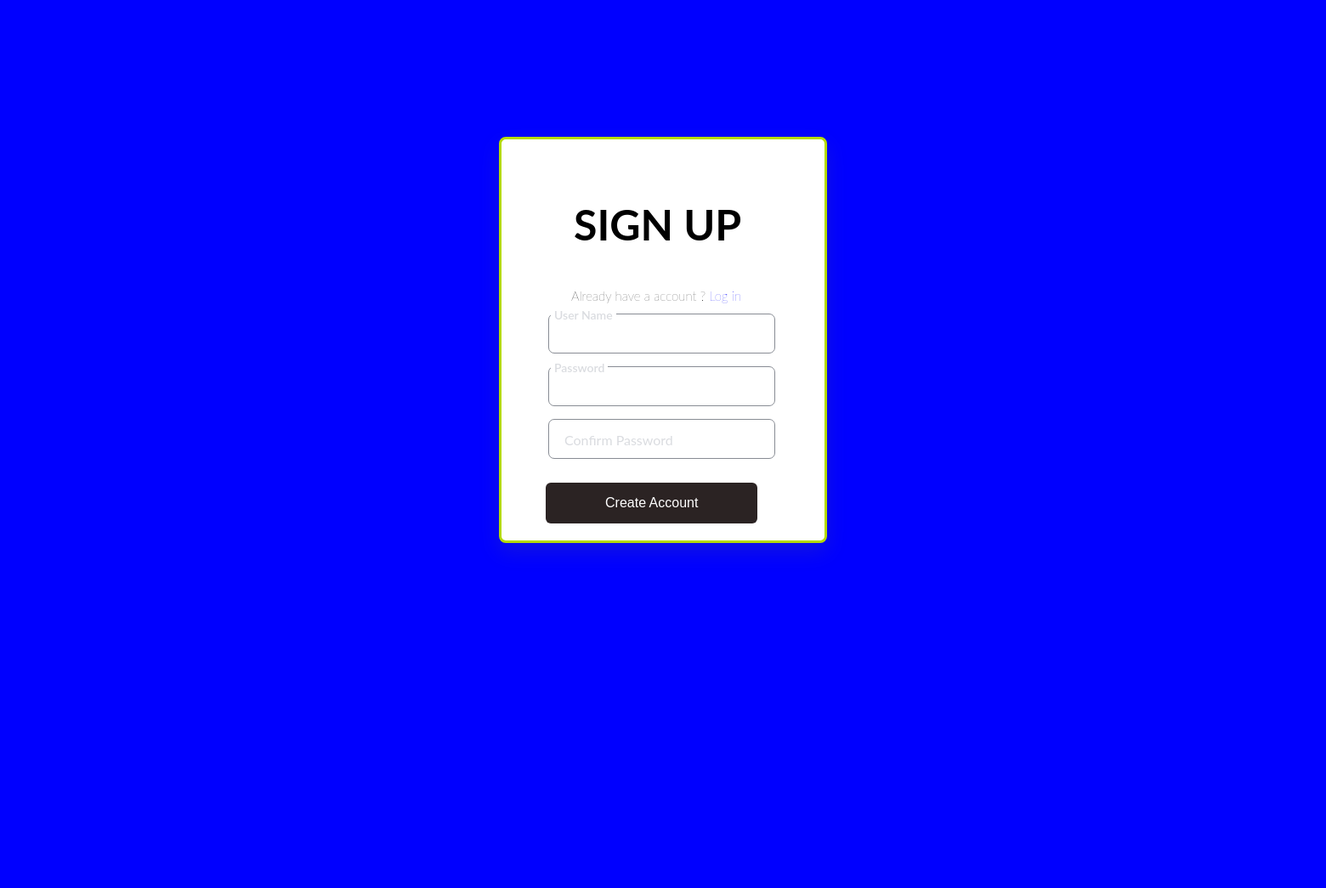
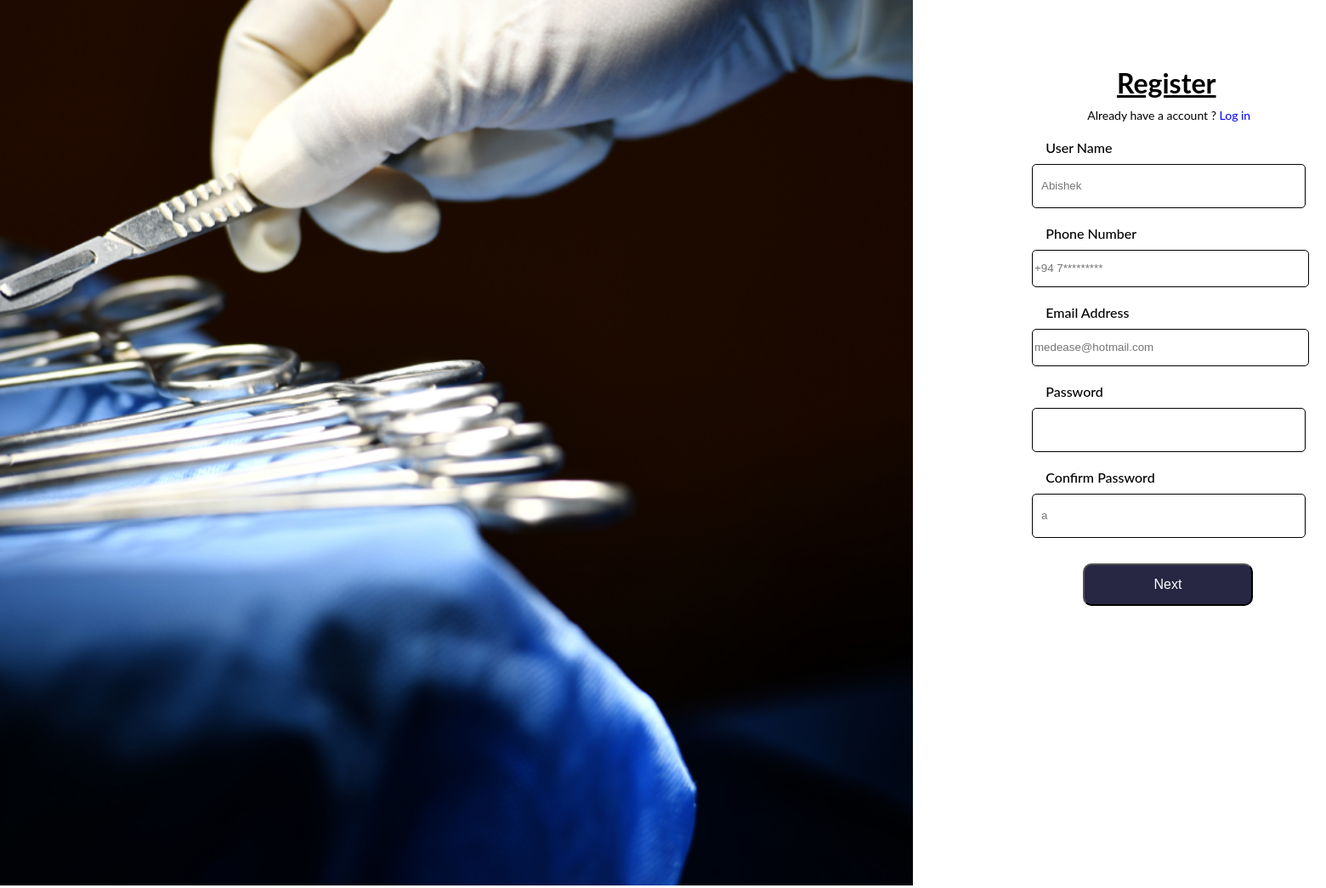
Before and after one commit to Nirusan03/FYP_Abi, a Flask app: page / in a window 1560 px wide. Shown: the whole page at 85% size. Before the commit the page ends 652 px from the top, so only its background shows below. Run offline with Flask 3, Linux system fonts and the light colour scheme.

Commit message:
Oororam Puliyamaram

```diff
--- a/app.py
+++ b/app.py
@@ -15,6 +15,7 @@ customer = ""
 vendor = ""
 retrieve_orders = collection.find()
 upcoming_order = []
+cluster_name_prefix = ""
 
 for documents in retrieve_orders:
     upcoming_order.append(documents)
@@ -25,29 +26,112 @@ def signup():
     return render_template('signup-vendor.html')
 
 
-@app.route('/create_clusters', methods=['POST'])
-def create_clusters():
+@app.route('/signup2')
+def signup2():
+    return render_template('signup-vendor2.html')
+
+
+@app.route('/signup3')
+def signup3():
+    return render_template('signup-vendor3.html')
+
+
+@app.route('/create_clusters1', methods=['POST'])
+def create_clusters1():
+    global cluster_name_prefix
     # Get the form data
     cluster_name_prefix = request.form['cluster_name_prefix']
-
+    cluster_number = request.form['cluster_number']
+    cluster_email = request.form['cluster_email']
+    cluster_password = request.form['cluster_password']
     # Create the clusters
     for i in range(1):
         cluster_name = f"{cluster_name_prefix}"
-        create_cluster(cluster_name)
+        create_cluster1(cluster_name, cluster_number, cluster_email, cluster_password)
 
     # Return a success message
-    return redirect(url_for('home_vendor', cluster_name=f"{cluster_name_prefix}"))
+    return redirect(url_for('signup2'))
 
 
-def create_cluster(cluster_name):
+def create_cluster1(cluster_name, cluster_number, cluster_email, cluster_password):
     # Create a MongoDB client
     client = MongoClient('localhost', 27017)
 
     # Get the "test" database
     db = client.test
-
+    temp_database = client["test"]
     # Create the new cluster
     db.create_collection(cluster_name)
+    temp_collection = temp_database[cluster_name]
+
+    post = {
+        "Customer_name": cluster_name,
+        "Customer_email": cluster_email,
+        "Customer_PhoneNo": cluster_number,
+        "Customer_Password": cluster_password
+    }
+    temp_collection.insert_one(post)
+
+
+@app.route('/insert_signup', methods=['POST'])
+def insert_signup():
+    global cluster_name_prefix
+    # Get the form data
+    cluster_company = request.form['cluster_company']
+    cluster_address = request.form['cluster_address']
+    cluster_taxNo = request.form['cluster_taxNo']
+    cluster_shipping = request.form['cluster_shipping']
+    cluster_business = request.form['cluster_business']
+
+    # Create a MongoDB client
+    client = MongoClient('localhost', 27017)
+
+    # Get the "test" database
+    temp_database = client["test"]
+    temp_collection = temp_database[cluster_name_prefix]
+
+    post = {
+        "Customer_company": cluster_company,
+        "Customer_ComAddress": cluster_address,
+        "Customer_TaxNo": cluster_taxNo,
+        "Customer_Shipping": cluster_shipping,
+        "Customer_business": cluster_business
+    }
+    temp_collection.update_one({"Customer_name":cluster_name_prefix}, {"$set": post}, upsert=True)
+
+    # Return a success message
+    return redirect(url_for('signup3'))
+
+
+@app.route('/insert_signup_last', methods=['POST'])
+def insert_signup_last():
+    global cluster_name_prefix
+    # Get the form data
+    cluster_paymentTerm = request.form['cluster_paymentTerm']
+    cluster_nameCard = request.form['cluster_nameCard']
+    cluster_cardNo = request.form['cluster_cardNo']
+    cluster_cardEx = request.form['cluster_cardEx']
+    cluster_cvc = request.form['cluster_cvc']
+
+    # Create a MongoDB client
+    client = MongoClient('localhost', 27017)
+
+    # Get the "test" database
+    db = client.test
+    temp_database = client["test"]
+    temp_collection = temp_database[cluster_name_prefix]
+
+    post = {
+        "Customer_Payment_Term": cluster_paymentTerm,
+        "Customer_NameCard": cluster_nameCard,
+        "Customer_cardNo": cluster_cardNo,
+        "Customer_cardEx": cluster_cardEx,
+        "Customer_cvc": cluster_cvc
+    }
+    temp_collection.update_one({"Customer_name": cluster_name_prefix}, {"$set": post}, upsert=True)
+
+    # Return a success message
+    return redirect(url_for('home_vendor', cluster_name=f"{cluster_name_prefix}"))
 
 
 @app.route('/login_page')
@@ -89,7 +173,7 @@ def create_clusters_customer():
     # Create the clusters
     for i in range(1):
         cluster_name = f"{cluster_name_prefix}"
-        create_cluster(cluster_name)
+        create_cluster_customer(cluster_name)
 
     # Return a success message
     return redirect(url_for('customer', cluster_name=f"{cluster_name_prefix}"))
--- a/static/css/SignUp.css
+++ b/static/css/SignUp.css
@@ -1,128 +1,92 @@
 body {
-  box-sizing: border-box;
   margin: 0;
   padding: 0;
   background-color: white;
   font-family: "lato", sans-serif;
-  background-color: blue;
+  /* background-color: blue; */
 }
 
-.signupFrm {
+.container {
   display: flex;
+  flex-direction: row;
   justify-content: center;
   align-items: center;
   height: 100vh;
+  width: 1400px;
+}
 
+.image {
+  flex: 1;
+  text-align: center;
+  /* margin: 0; */
+  /* padding: 0; */
+}
+
+.image img {
+  width: 100%;
+  height: auto;
 }
 
 .form {
-  background-color: white;
-  width: 300px;
-  border-radius: 8px;
-  padding: 20px 40px;
-  box-shadow: 0 10px 25px rgba(92, 99, 105, .2);
-  border: 3px solid;
-  animation: border-color 2s infinite;
+  position: relative;
+  left: 10%;
 }
 
-@keyframes border-color {
-  0% { border-color: red; }
-  25% { border-color: yellow; }
-  50% { border-color: green; }
-  75% { border-color: blue; }
-  100% { border-color: red; }
+.form label, .form input[type="submit"] {
+  display: block;
+  margin-bottom: 10px;
 }
 
-.title {
-  font-size: 50px;
-  margin-left: 15%;
-  margin-top: 50px;
+.form input[type="text"], .form input[type="password"] {
+  /* width: 100%; */
+  padding: 10px;
+  border-radius: 5px;
+  border: 1px solid #ccc;
 }
 
-.title2{
-  font-size: 15px;
-  margin-top:15%;
-  margin-left: 14%;
-  font-weight: 100;
-}
-.inputContainer {
-  position: relative;
-  height: 45px;
-  width: 75%;
-  margin-bottom: 17px;
-  margin-left: 5%;
+.form input[type="text"], .form input[type="password"]{
+  border: 1px solid black;
+  width: 300px;
+  border-radius: 5px;
+  height: 30px;
 }
 
-
-.input {
-  position: absolute;
-  top: 0px;
-  left: 0px;
-  height: 100%;
-  width: 100%;
-  border: 1px solid #888c94;
-  border-radius: 7px;
-  font-size: 16px;
-  padding: 0 20px;
-  outline: none;
-  background: none;
-  z-index: 1;
+.form input[type="number"], .form input[type="email"]{
+  width: 320px;
+  border: 1px solid black;
+  border-radius: 5px;
+  height: 40px;
+}
+.inputContainer{
+  margin-top: 20px;
 }
 
-/* Hide the placeholder texts (a) */
-
-::placeholder {
-  color: transparent;
+.label{
+  margin-left: 5%;
+  font-weight: 500;
 }
 
-.label {
-  position: absolute;
-  top: 15px;
-  left: 15px;
-  padding: 0 4px;
-  background-color: white;
-  color: #DADCE0;
-  font-size: 16px;
-  transition: 0.5s;
-  z-index: 0;
+.input{
+  width: 300px;
+  height: 22px;
 }
 
-.submitBtn {
-  display: block;
-  margin-left: 4%;
-  padding: 15px 70px;
-  border: none;
-  background-color: #2b2323;
-  color: white;
-  border-radius: 6px;
-  cursor: pointer;
-  font-size: 16px;
-  margin-top: 30px;
-  transition-duration: 1s;
+h1{
+  margin: 0 0 10px 100px;
 }
 
-.submitBtn:hover {
-  background-color: #000000;
-  transform: translateY(-2px);
+.login{
+  font-size: 14px;
+  font-weight: 600px;
+  margin-left: 20%;
 }
 
-.input:focus + .label {
-  top: -7px;
-  left: 3px;
-  z-index: 10;
-  font-size: 14px;
-  font-weight: 600;
-  color: #000000;
+.submitBtn{
+  margin: 30px 0 0 60px;
+  width: 200px;
+  height: 50px;
+  background-color: #272643;
+  color: white;
+  font-size: 16px;
+  border-radius: 10px;
 }
-
-.input:focus {
-  border: 2px solid #000000;
-}
-
-.input:not(:placeholder-shown)+ .label {
-  top: -7px;
-  left: 3px;
-  z-index: 10;
-  font-size: 14px;
-  font-weight: 600;
-}
--- a/templates/signup-vendor.html
+++ b/templates/signup-vendor.html
@@ -5,27 +5,41 @@
     <link rel="stylesheet" href="{{ url_for('static', filename = 'css/SignUp.css' )}}">
 </head>
 <body>
-    <div class="signupFrm">
-        <form class="form" method="POST" action="/create_clusters">
-          <h1 class="title">SIGN UP</h1>
-          <h2 class="title2">Already have a account ? <a href="{{ url_for('login_page') }}" style="text-decoration: none; color: blue;">Log in</a></h2>
+  <div class = "container">
+      <div class="image">
+        <img src="{{ url_for('static', filename = 'images/SignLogin.png' )}}" alt="Image">
+      </div>
+
+      <form class="form" method="POST" action="/create_clusters1">
+        <h1><u>Register</u></h1>
+        <div class = "login">Already have a account ? <a href="{{ url_for('login_page') }}" style="text-decoration: none; color: blue;">Log in</a></div>
 
         <div class="inputContainer">
-            <input type="text" name="cluster_name_prefix" id="cluster_name_prefix" class="input" required>
           <label class="label" for="cluster_name_prefix">User Name </label>
+          <input type="text" name="cluster_name_prefix" id="cluster_name_prefix" class="input" placeholder="Abishek" required>
         </div>
 
         <div class="inputContainer">
-            <input type="password" class="input" name="password">
-            <label class="label">Password</label>
+          <label class="label" for="cluster_number">Phone Number</label>
+          <input type="number" name="cluster_number" id="cluster_number" class="input" placeholder="+94 7*********" required>
         </div>
 
         <div class="inputContainer">
-            <input type="password" class="input" placeholder="a">
-            <label class="label">Confirm Password</label>
+          <label class="label" for="cluster_email">Email Address</label>
+          <input type="email" name="cluster_email" id="cluster_email" class="input" placeholder="medease@hotmail.com" required>
         </div>
 
-          <input type="submit" class="submitBtn" value="Create Account">
+        <div class="inputContainer">
+          <label class="label" for="cluster_password">Password</label>
+          <input type="password" class="input" name="cluster_password" id="cluster_password" required>
+        </div>
+
+        <div class="inputContainer">
+          <label class="label">Confirm Password</label>
+          <input type="password" class="input" placeholder="a" required>
+        </div>
+
+        <input type="submit" class="submitBtn" value="Next">
       </form>
   </div>
 </body>
```
Also changed, not shown: templates/signup-customer.html (+10 -0 lines), templates/signup-vendor2.html (added, +45 -0 lines), templates/signup-vendor3.html (added, +45 -0 lines), static/images/SignLogin.png (added). Lines whose indentation alone changed are shown as unchanged.
